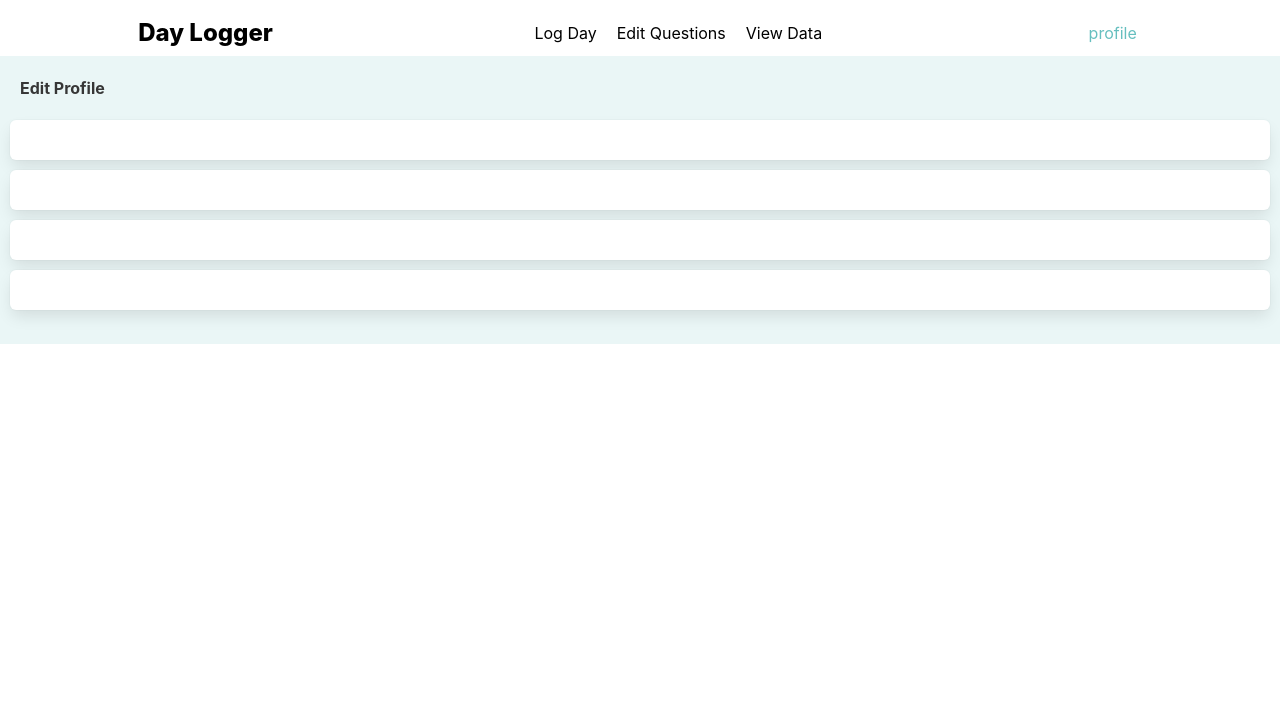
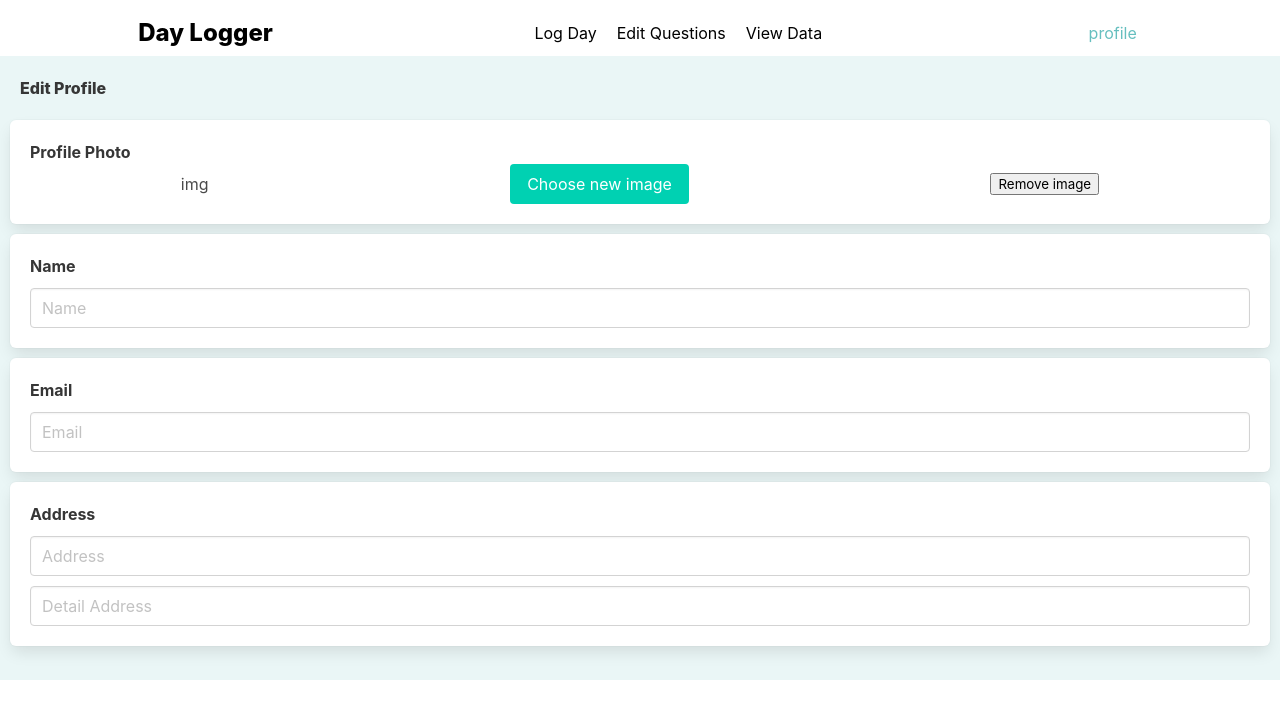
Before and after one commit to LDYWINNER/cse316-finalproject-front, a React (Create React App) app: page /profile in a window 1280 px wide. Shown: the top 718 px of the page. Built offline with nearby package versions, Linux system fonts and the light colour scheme.

Commit message:
profile page initial setting updated

```diff
--- a/src/components/Profile.js
+++ b/src/components/Profile.js
@@ -2,6 +2,7 @@ import React from 'react';
 import axios from 'axios';
 import { useState } from 'react';
 import "../css/app.css";
+import { useCallback, useRef, ChangeEvent } from 'react';
 
 const Profile = () => {
 
@@ -10,12 +11,33 @@ const Profile = () => {
     return(
         <div>
             <div style={{margin: "20px", backgroundColor:"transparent", display:"flex"}}>
-                <strong>Edit Profile</strong>
+                <strong style={{fontWeight:'850'}}>Edit Profile</strong>
             </div>
-            <div className="box" style={{margin: "10px"}}></div>
-            <div className="box" style={{margin: "10px"}}></div>
-            <div className="box" style={{margin: "10px"}}></div>
-            <div className="box" style={{margin: "10px"}}></div>
+            <div className="box" style={{margin: "10px"}}>
+                <strong>Profile Photo</strong>
+                <br></br>
+                <div style={{display: 'flex'}}>
+                    <div style={{margin: "auto"}}>img</div>
+                    {/* <input type="file" accept="image/*" style={{display: 'none'}} /> */}
+                    <button class="button is-primary" style={{margin: "auto"}}>Choose new image</button>
+                    <button style={{margin: "auto"}}>Remove image</button>
+                </div>
+            </div>
+            <div className="box" style={{margin: "10px"}}>
+                <strong>Name</strong>
+                <input style={{marginTop: "10px"}} className="input" type="text" placeholder="Name"></input>
+
+            </div>
+            <div className="box" style={{margin: "10px"}}>
+                <strong>Email</strong>
+                <input style={{marginTop: "10px"}} className="input" type="text" placeholder="Email"></input>
+
+            </div>
+            <div className="box" style={{margin: "10px"}}>
+                <strong>Address</strong>
+                <input style={{marginTop: "10px"}} className="input" type="text" placeholder="Address"></input>
+                <input style={{marginTop: "10px"}} className="input" type="text" placeholder="Detail Address"></input>
+            </div>
             <br></br>
 
 
```
